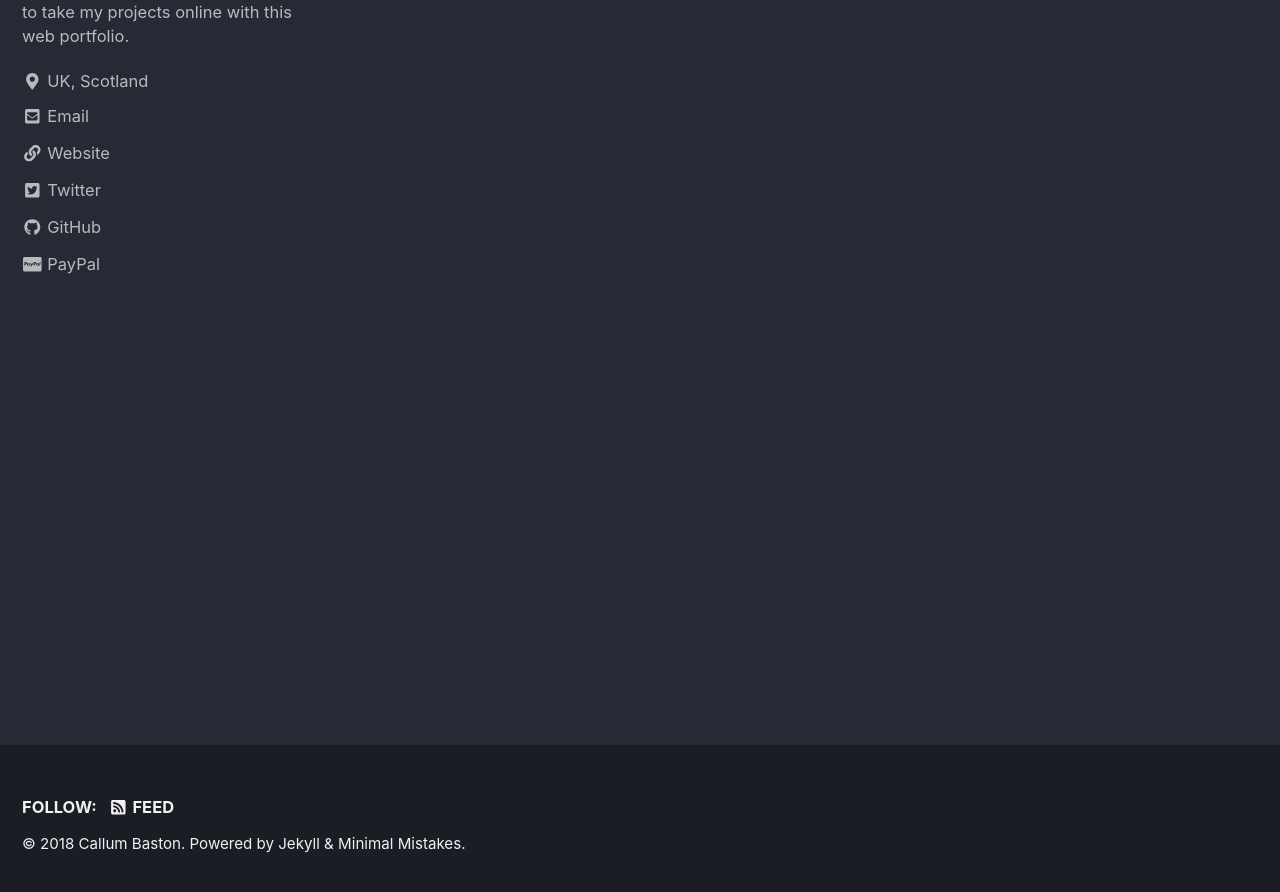
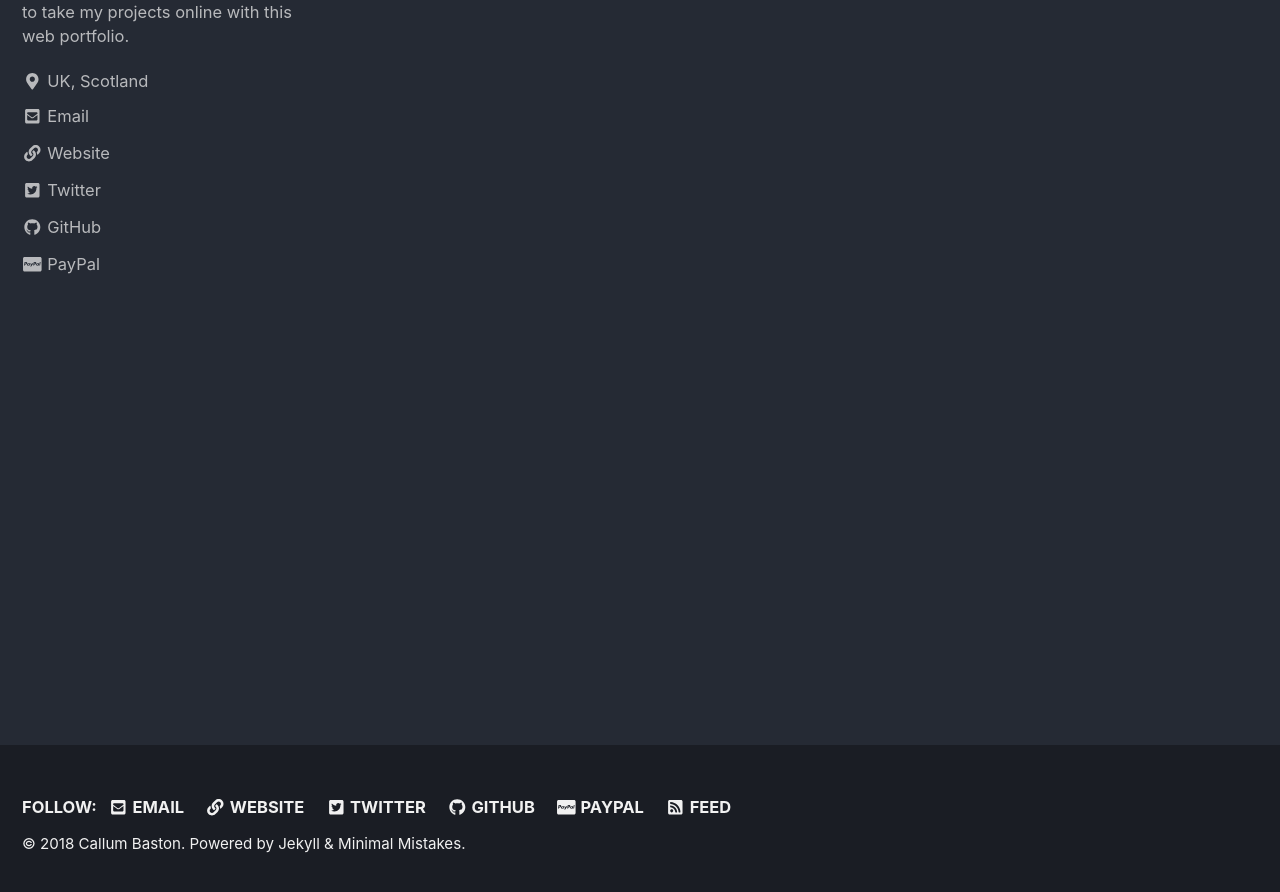
Before and after one commit to CallumBaston/CallumBaston.github.io, a Jekyll site: the page built from index.html, in a window 1280 px wide and 900 px high, scrolled down 222 px. Shown: the top 892 px of the window. Built offline with Jekyll 4.4.1, drawn with Linux system fonts in a browser that asks for light colours; cached includes are drawn as plain includes; nearby versions of some CDN libraries; the list of posts is cut into pages by our own code; comment, search, counter and statistics services are not loaded.

```diff
--- a/_config.yml
+++ b/_config.yml
@@ -108,25 +108,21 @@ author:
 # Site Footer
 footer:
   links:
+    - label: "Email"
+      icon: "fas fa-fw fa-envelope-square"
+      url: mailto:Callum@baston.uk
+    - label: "Website"
+      icon: "fas fa-fw fa-link"
+      url: "https://www.baston.uk/"
     - label: "Twitter"
       icon: "fab fa-fw fa-twitter-square"
-      # url:
-    - label: "Facebook"
-      icon: "fab fa-fw fa-facebook-square"
-      # url:
+      url: "https://twitter.com/B4ston"
     - label: "GitHub"
       icon: "fab fa-fw fa-github"
-      # url:
-    - label: "GitLab"
-      icon: "fab fa-fw fa-gitlab"
-      # url:
-    - label: "Bitbucket"
-      icon: "fab fa-fw fa-bitbucket"
-      # url:
-    - label: "Instagram"
-      icon: "fab fa-fw fa-instagram"
-      # url:
-
+      url: "https://github.com/CallumBaston"
+    - label: "PayPal"
+      icon: "fab fa-fw fa-cc-paypal"
+      url: "https://www.paypal.me/yellowspace"
 # Reading Files
 include:
   - .htaccess
```
